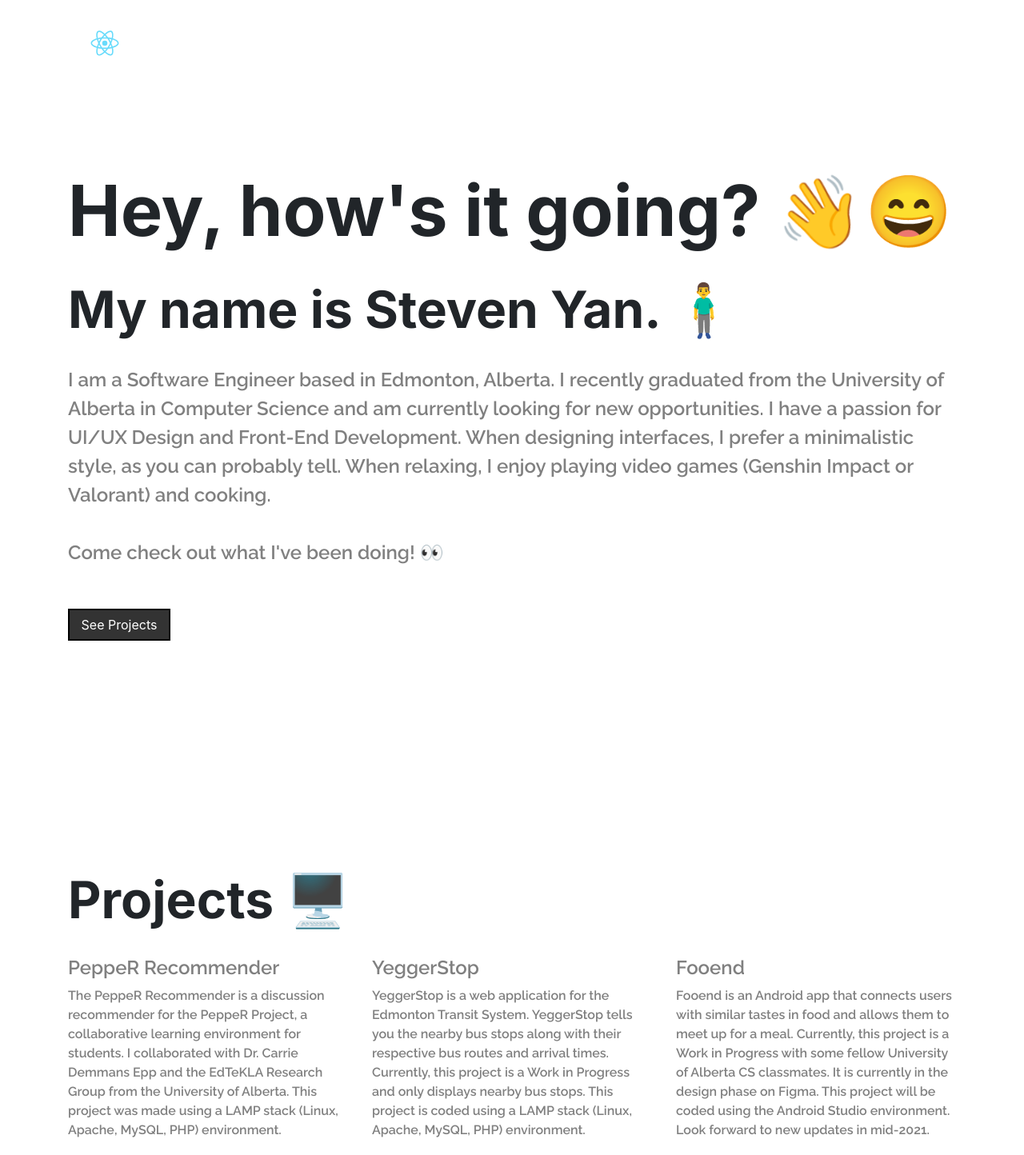
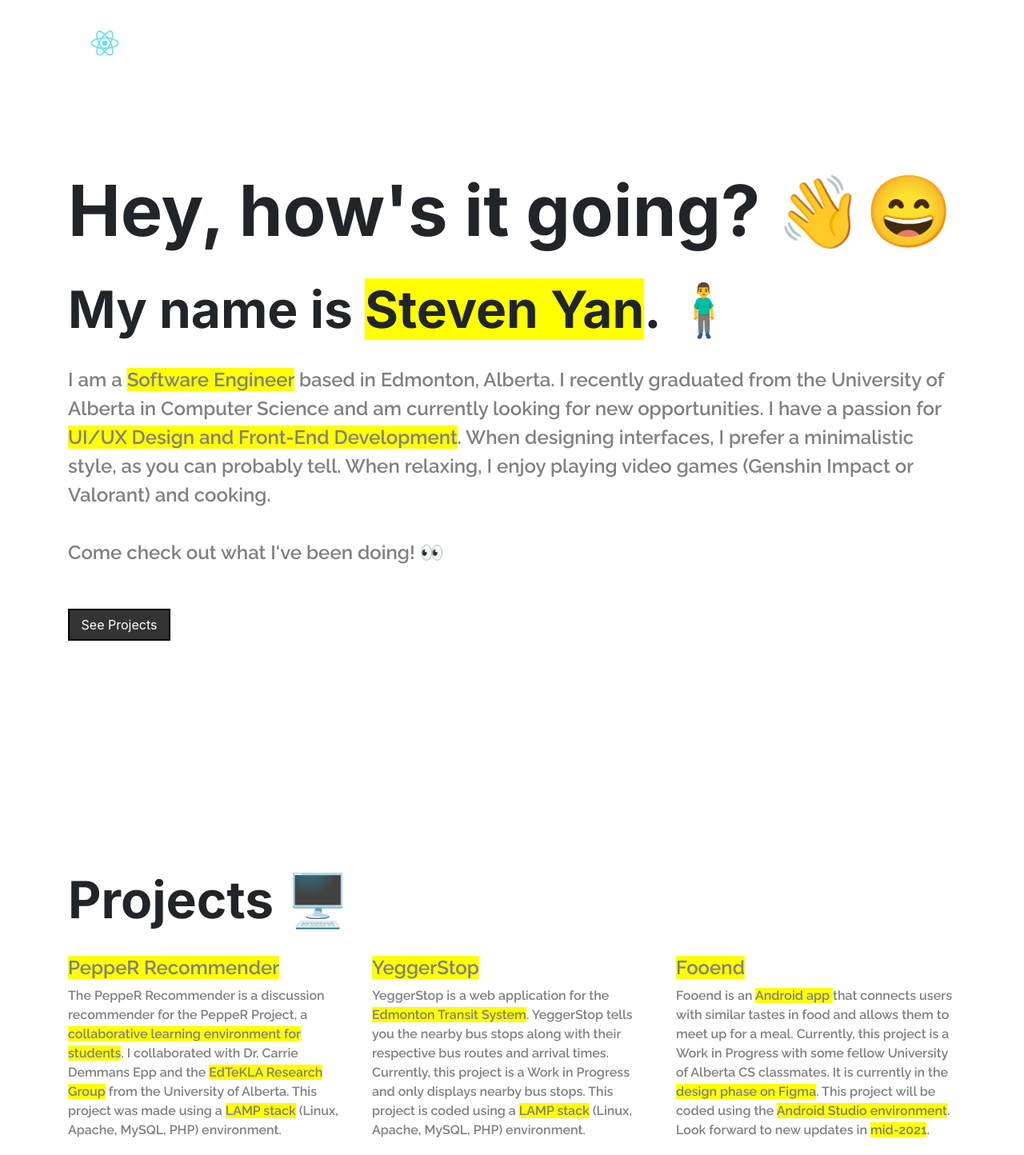
Before and after one commit to shistevenyan/Portfolio-Website, a React (Create React App) app in the folder steven-portfolio/: page / in a window 1280 px wide. Shown: the top 1444 px of the page at 80% size. Built offline with nearby package versions, Linux system fonts and the light colour scheme.

Commit message:
added highlighting

```diff
--- a/steven-portfolio/src/components/contact.js
+++ b/steven-portfolio/src/components/contact.js
@@ -26,9 +26,9 @@ class Contact extends Component {
                             <p className="contact-context">
                                 <br></br>
                                 I am always looking for new opportunities so don't be afraid to shoot me
-                                a message through my email or LinkedIn. I check both platforms frequently
-                                so I will try my best to get back at you as fast as I can. If you want, come look
-                                my Github to check out what projects I am working on recently.
+                                a message through my <span style={{ "background-color": "#FFFF00" }}>email or LinkedIn</span>.
+                                I check both platforms frequently so I will try my best to get back at you as fast as I can.
+                                If you want, come look my <span style={{ "background-color": "#FFFF00" }}>Github</span> to check out what projects I am working on recently.
                                 <br></br>
                                 <br></br>
                             </p>
--- a/steven-portfolio/src/components/home.js
+++ b/steven-portfolio/src/components/home.js
@@ -22,7 +22,7 @@ class Home extends Component {
                 <Row>
                     <Fade left delay={1000}>
                         <Col md={12}>
-                            <h2>My name is Steven Yan. 🧍‍♂️</h2>
+                            <h2>My name is <span style={{ "background-color": "#FFFF00" }}>Steven Yan</span>. 🧍‍♂️</h2>
                             <br></br>
                         </Col>
                     </Fade>
@@ -31,13 +31,14 @@ class Home extends Component {
                     <Fade bottom delay={2200}>
                         <Col md={12}>
                             <p className="home-context">
-                                I am a Software Engineer based in Edmonton, Alberta. I recently graduated from the University of Alberta
-                                in Computer Science and am currently looking for new opportunities. I have a passion for UI/UX Design and
-                                Front-End Development. When designing interfaces, I prefer a minimalistic style, as you can probably tell. When
-                                relaxing, I enjoy playing video games (Genshin Impact or Valorant) and cooking.
-                            <br />
+                                I am a <span style={{ "background-color": "#FFFF00" }}>Software Engineer</span> based in Edmonton, Alberta.
+                                I recently graduated from the University of Alberta in Computer Science and am currently looking for new opportunities.
+                                I have a passion for <span style={{ "background-color": "#FFFF00" }}> UI/UX Design and Front-End Development</span>.
+                                When designing interfaces, I prefer a minimalistic style, as you can probably tell. When relaxing, I enjoy playing
+                                video games (Genshin Impact or Valorant) and cooking.
                                 <br />
-                            Come check out what I've been doing! 👀
+                                <br />
+                                Come check out what I've been doing! 👀
                             <br />
                                 <br />
                             </p>
--- a/steven-portfolio/src/components/projects.js
+++ b/steven-portfolio/src/components/projects.js
@@ -26,11 +26,12 @@ class Projects extends Component {
                     <Col sm={4}>
                         <Fade bottom delay={400}>
                             <br></br>
-                            <h4>PeppeR Recommender</h4>
+                            <h4><span style={{"background-color": "#FFFF00"}}>PeppeR Recommender</span></h4>
                             <p className="projects-context">
-                                The PeppeR Recommender is a discussion recommender for the PeppeR Project, a collaborative learning environment
-                                for students. I collaborated with Dr. Carrie Demmans Epp and the EdTeKLA Research Group from the University of
-                                Alberta. This project was made using a LAMP stack (Linux, Apache, MySQL, PHP) environment.
+                                The PeppeR Recommender is a discussion recommender for the PeppeR Project, a <span style={{ "background-color": "#FFFF00" }}>collaborative learning environment
+                                for students</span>.
+                                I collaborated with Dr. Carrie Demmans Epp and the <span style={{ "background-color": "#FFFF00" }}>EdTeKLA Research Group</span> from the University of Alberta.
+                                This project was made using a <span style={{ "background-color": "#FFFF00" }}>LAMP stack</span> (Linux, Apache, MySQL, PHP) environment.
                             </p>
                             <a href="https://github.com/shistevenyan" target="_blank" className="projectLink"><VscLinkExternal /></a>
                             <br></br>
@@ -40,11 +41,12 @@ class Projects extends Component {
                     <Col sm={4}>
                         <Fade bottom delay={600}>
                             <br></br>
-                            <h4>YeggerStop</h4>
+                            <h4><span style={{ "background-color": "#FFFF00" }}>YeggerStop</span></h4>
                             <p className="projects-context">
-                                YeggerStop is a web application for the Edmonton Transit System. YeggerStop tells you the nearby bus stops along with their
-                                respective bus routes and arrival times. Currently, this project is a Work in Progress and only displays nearby
-                                bus stops. This project is coded using a LAMP stack (Linux, Apache, MySQL, PHP) environment.
+                                YeggerStop is a web application for the <span style={{ "background-color": "#FFFF00" }}> Edmonton Transit System</span>.
+                                YeggerStop tells you the nearby bus stops along with their respective bus routes and arrival times. Currently, this
+                                project is a Work in Progress and only displays nearby bus stops.
+                                This project is coded using a <span style={{ "background-color": "#FFFF00" }}>LAMP stack</span> (Linux, Apache, MySQL, PHP) environment.
                             </p>
                             <a href="https://github.com/shistevenyan" target="_blank" className="projectLink"><VscLinkExternal /></a>
                             <br></br>
@@ -54,11 +56,14 @@ class Projects extends Component {
                     <Col sm={4}>
                         <Fade bottom delay={800}>
                             <br></br>
-                            <h4>Fooend</h4>
+                            <h4><span style={{ "background-color": "#FFFF00" }}>Fooend</span></h4>
                             <p className="projects-context">
-                                Fooend is an Android app that connects users with similar tastes in food and allows them to meet up for a meal. Currently,
-                                this project is a Work in Progress with some fellow University of Alberta CS classmates. It is currently in the design phase on
-                                Figma. This project will be coded using the Android Studio environment. Look forward to new updates in mid-2021.
+                                Fooend is an <span style={{ "background-color": "#FFFF00" }}> Android app </span>
+                                that connects users with similar tastes in food and allows them to meet up for a meal. Currently,
+                                this project is a Work in Progress with some fellow University of Alberta CS classmates.
+                                It is currently in the <span style={{ "background-color": "#FFFF00" }}>design phase on Figma</span>.
+                                This project will be coded using the <span style={{ "background-color": "#FFFF00" }}>Android Studio environment</span>.
+                                Look forward to new updates in <span style={{ "background-color": "#FFFF00" }}>mid-2021</span>.
                             </p>
                             <a href="https://github.com/shistevenyan" target="_blank" className="projectLink"><VscLinkExternal /></a>
                         </Fade>
```
Also changed, not shown: 1 other file (tests, documents, lock files or other folders).
